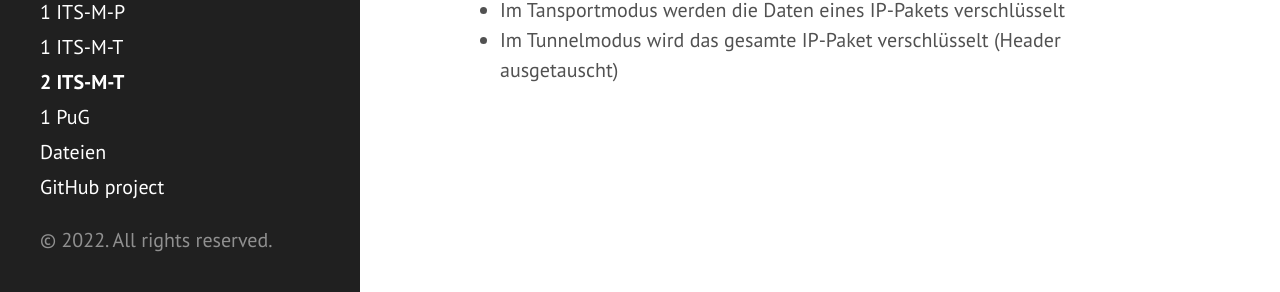
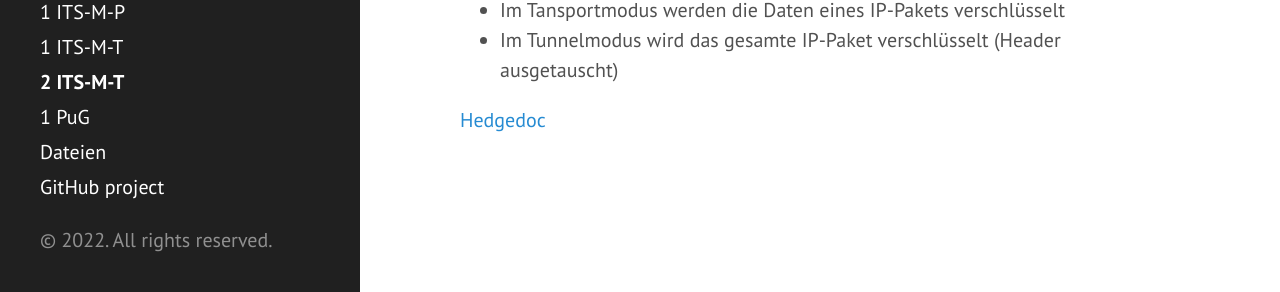
Before and after one commit to Semoxea/semoxea.github.io, a Jekyll site: the page built from data/entries/ITS-M/ITST-Block2.md, in a window 1280 px wide and 1369 px high. Shown: the part 1074-1366 px from the top of the window. Built offline with Jekyll 4.4.1, drawn with Linux system fonts in a browser that asks for light colours; Markdown is read by kramdown in place of the engine named in the settings.

Commit message:
mo nachtrag

```diff
--- a/data/entries/ITS-M/ITST-Block2.md
+++ b/data/entries/ITS-M/ITST-Block2.md
@@ -28,3 +28,5 @@ title: 2 ITS-M-T
 - ESP verschlüsselt IP-Pakete zusätzlich
 - Im Tansportmodus werden die Daten eines IP-Pakets verschlüsselt
 - Im Tunnelmodus wird das gesamte IP-Paket verschlüsselt (Header ausgetauscht)
+
+[Hedgedoc](https://ip-generation.de/F2ThXrIGQJOopuFqHNrjkw)
```
Also changed, not shown: data/entries/ITP/ITP-Block2.md (line endings or trailing spaces).
